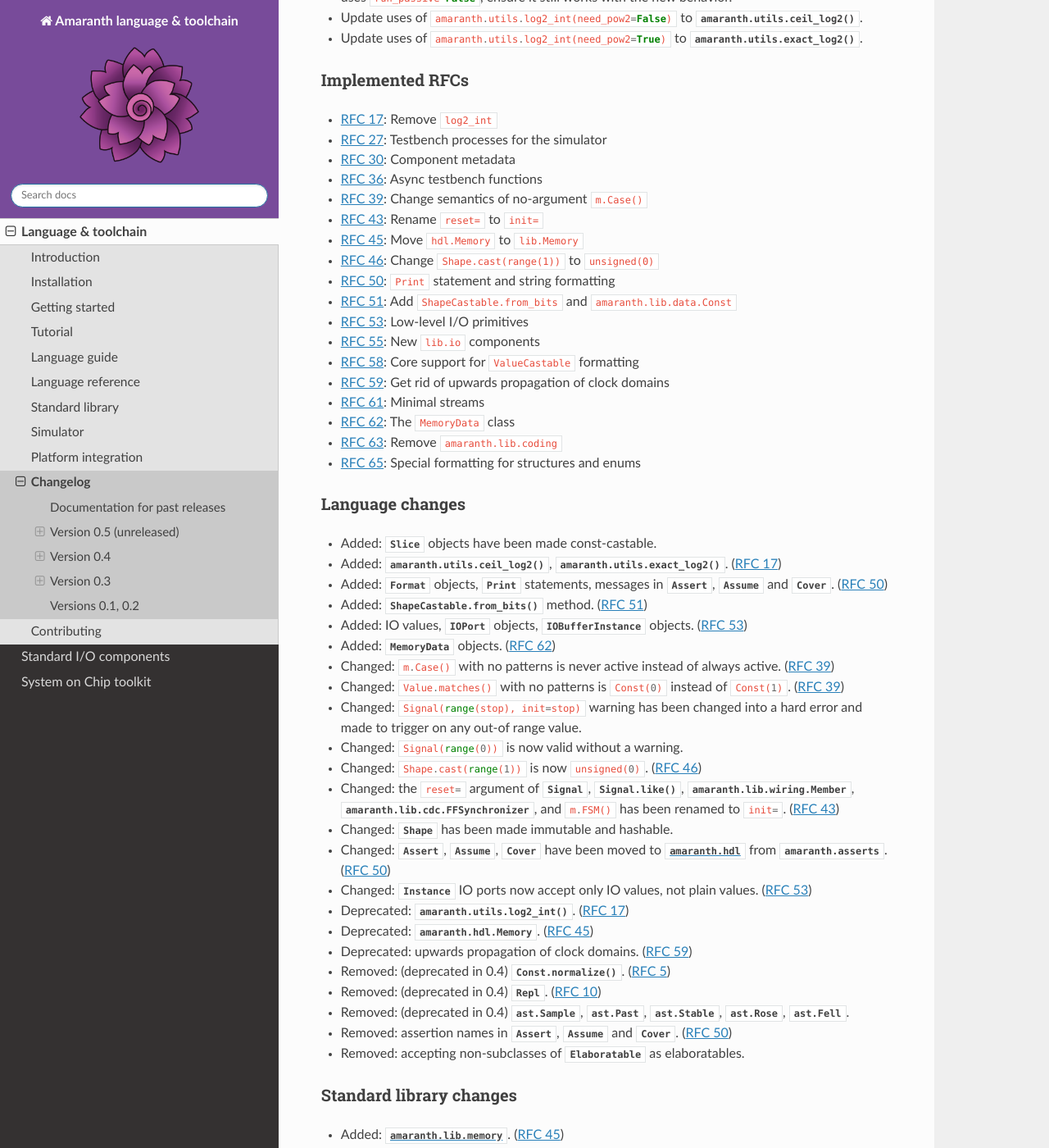
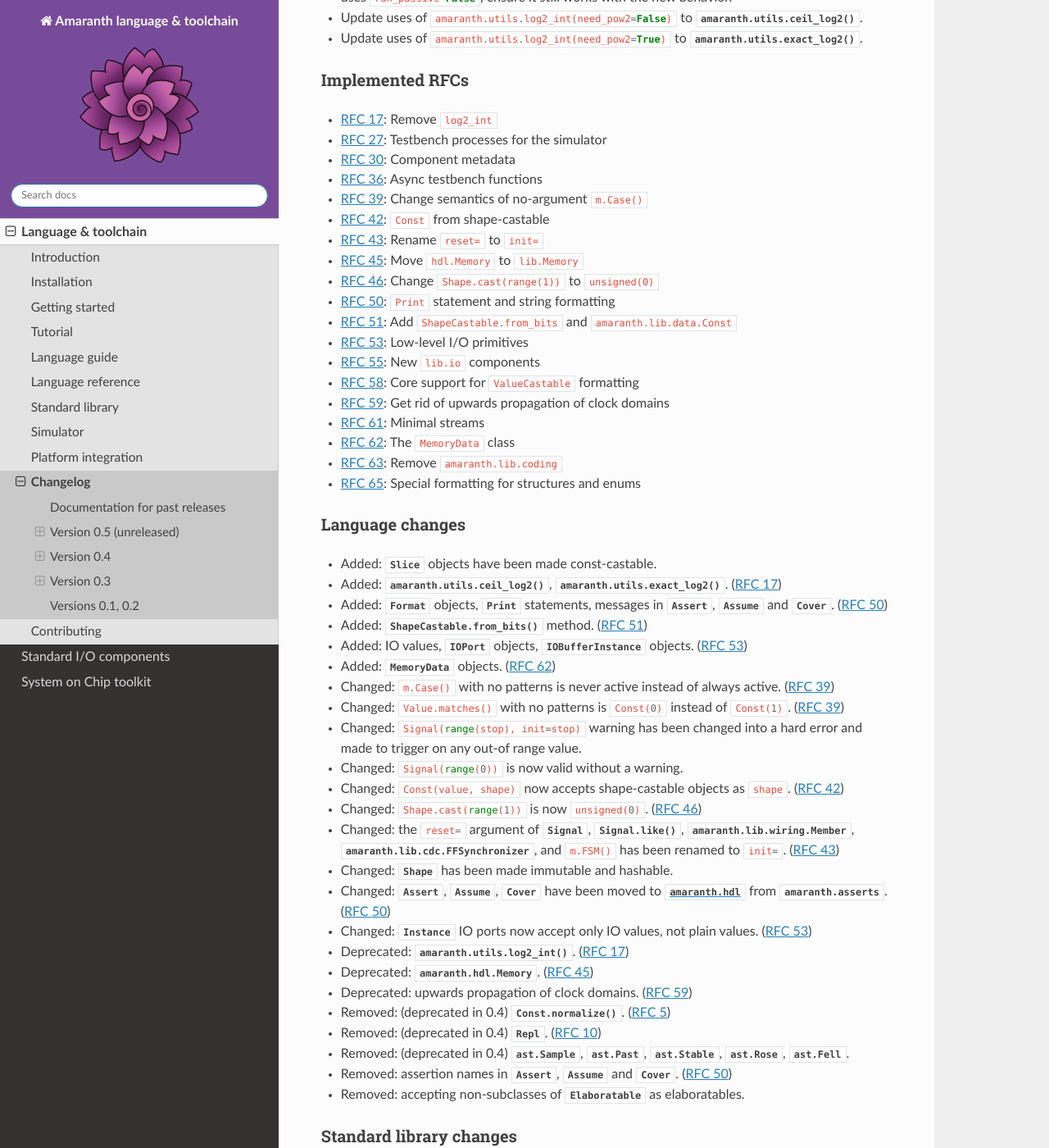
Before and after one commit to amaranth-lang/amaranth, a Sphinx documentation site: the page built from docs/changes.rst, in a window 1280 px wide and 1400 px high, scrolled down 1265 px. Shown: the whole window at 82% size. Built offline with Sphinx 7.4.7 and the Read the Docs theme 2.0.0, drawn with Linux system fonts in a browser that asks for light colours; pages that are not in the unit, such as notebooks, are missing from menus; the version number could not be read and is left out.

Commit message:
docs/changes: add RFC 42.

```diff
--- a/docs/changes.rst
+++ b/docs/changes.rst
@@ -55,6 +55,7 @@ Implemented RFCs
 .. _RFC 27: https://amaranth-lang.org/rfcs/0027-simulator-testbenches.html
 .. _RFC 30: https://amaranth-lang.org/rfcs/0030-component-metadata.html
 .. _RFC 36: https://amaranth-lang.org/rfcs/0036-async-testbench-functions.html
+.. _RFC 42: https://amaranth-lang.org/rfcs/0042-const-from-shape-castable.html
 .. _RFC 39: https://amaranth-lang.org/rfcs/0039-empty-case.html
 .. _RFC 43: https://amaranth-lang.org/rfcs/0043-rename-reset-to-init.html
 .. _RFC 45: https://amaranth-lang.org/rfcs/0045-lib-memory.html
@@ -75,6 +76,7 @@ Implemented RFCs
 * `RFC 30`_: Component metadata
 * `RFC 36`_: Async testbench functions
 * `RFC 39`_: Change semantics of no-argument ``m.Case()``
+* `RFC 42`_: ``Const`` from shape-castable
 * `RFC 43`_: Rename ``reset=`` to ``init=``
 * `RFC 45`_: Move ``hdl.Memory`` to ``lib.Memory``
 * `RFC 46`_: Change ``Shape.cast(range(1))`` to ``unsigned(0)``
@@ -105,6 +107,7 @@ Language changes
 * Changed: :py:`Value.matches()` with no patterns is :py:`Const(0)` instead of :py:`Const(1)`. (`RFC 39`_)
 * Changed: :py:`Signal(range(stop), init=stop)` warning has been changed into a hard error and made to trigger on any out-of range value.
 * Changed: :py:`Signal(range(0))` is now valid without a warning.
+* Changed: :py:`Const(value, shape)` now accepts shape-castable objects as :py:`shape`. (`RFC 42`_)
 * Changed: :py:`Shape.cast(range(1))` is now :py:`unsigned(0)`. (`RFC 46`_)
 * Changed: the :py:`reset=` argument of :class:`Signal`, :meth:`Signal.like`, :class:`amaranth.lib.wiring.Member`, :class:`amaranth.lib.cdc.FFSynchronizer`, and :py:`m.FSM()` has been renamed to :py:`init=`. (`RFC 43`_)
 * Changed: :class:`Shape` has been made immutable and hashable.
```
